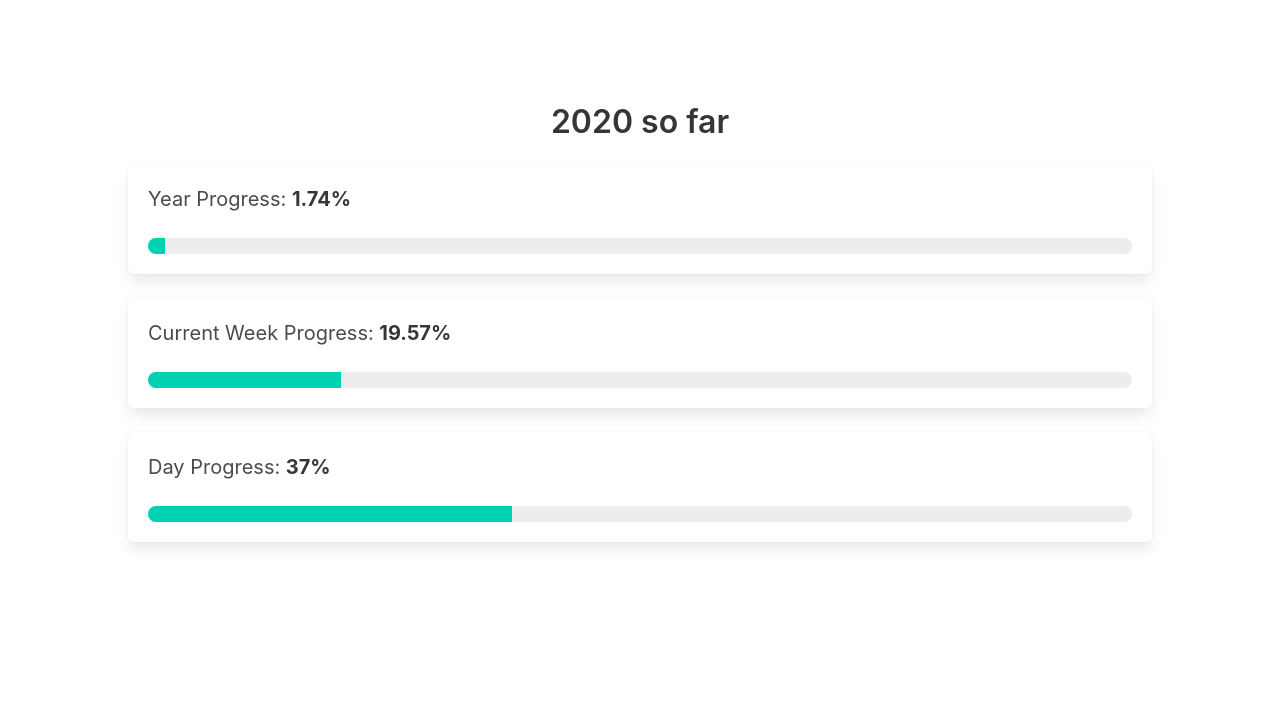
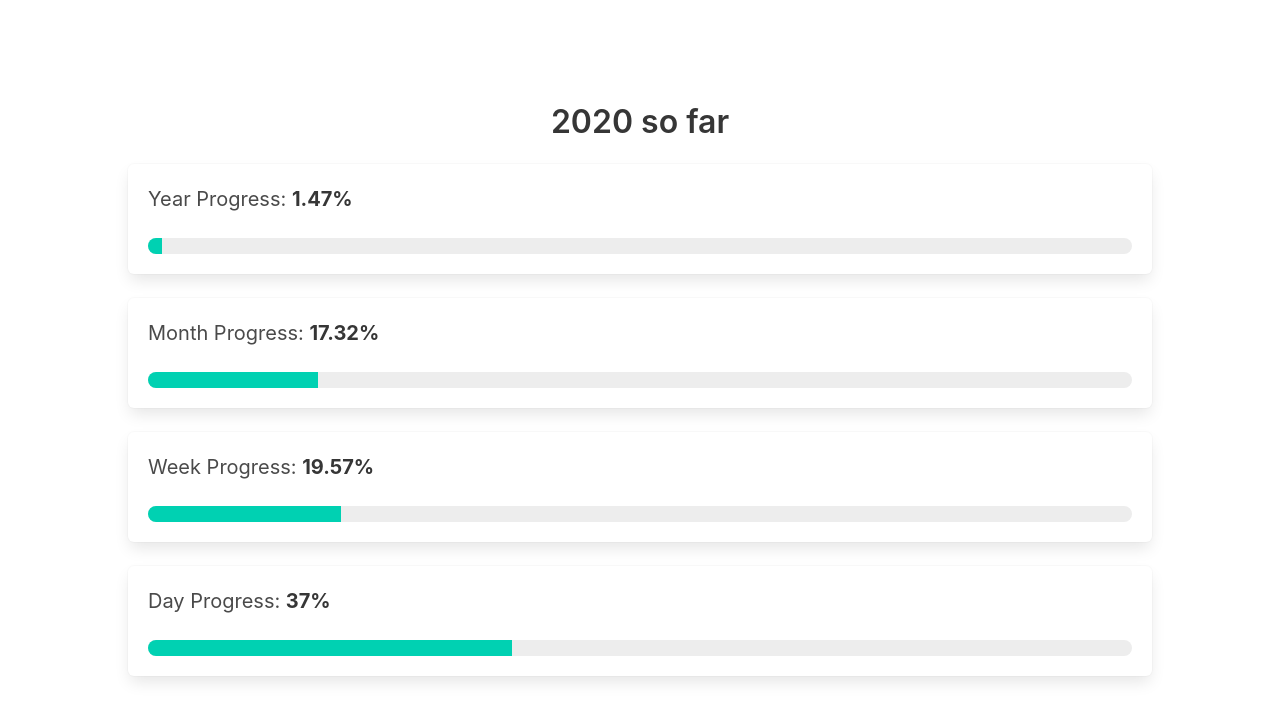
Before and after one commit to alenthomas/fleeting-time, a React (Create React App) app: page / in a window 1280 px wide. Shown: the top 720 px of the page. Built offline with nearby package versions, Linux system fonts and the light colour scheme.

Commit message:
Add month progress

```diff
--- a/src/App.js
+++ b/src/App.js
@@ -1,60 +1,55 @@
 import React from 'react';
-import { getRemainingDays, getRemainingHours, getRemainingDaysInWeek } from './utils';
+import {
+  getRemainingDays,
+  getRemainingHours,
+  getRemainingDaysInWeek,
+  getRemainingDaysInMonth
+} from './utils';
 import dayjs from 'dayjs';
 
 import './App.scss';
 
-
-function YearProgress({progress}) {
+function Progress({progress=0, name='year', className=''}) {
   return (
-    <div className='block box'>
-      <div className='content is-medium'>Year Progress: <strong>{`${progress}%`}</strong></div>
+    <div className={`block box ${className}`}>
+      <div className='content is-medium'>{`${name.charAt(0).toUpperCase()+name.slice(1)} Progress:`} <strong>{`${progress}%`}</strong></div>
       <progress className="progress is-primary" value={`${progress}`} max="100">{`${progress}%`}</progress>
     </div>
   )
 }
 
-function DayProgress({progress}) {
-  return (
-    <div className='block box'>
-      <div className='content is-medium'>Day Progress: <strong>{`${progress}%`}</strong></div>
-      <progress className="progress is-primary" value={`${progress}`} max="100">{`${progress}%`}</progress>
-
-    </div>
-  )
-}
-
-function WeekProgress({progress}) {
-  return (
-    <div className='block box'>
-      <div className='content is-medium'>Current Week Progress: <strong>{`${progress}%`}</strong></div>
-      <progress className="progress is-primary" value={`${progress}`} max="100">{`${progress}%`}</progress>
-    </div>
-  )
-}
 class App extends React.Component {
   constructor(props) {
     super(props);
-    this.state = { yearProgress: getRemainingDays(), weekProgress: getRemainingDaysInWeek(), dayProgress: getRemainingHours() };
+    this.state = {
+      yearProgress: getRemainingDays(),
+      monthProgress: getRemainingDaysInMonth(),
+      weekProgress: getRemainingDaysInWeek(),
+      dayProgress: getRemainingHours()
+    };
   }
   componentDidMount() {
     setInterval(this.refresh, 1000);
   }
   refresh = () => {
-    let [yearProgress, weekProgress, dayProgress] = [getRemainingDays(), getRemainingDaysInWeek(), getRemainingHours()];
-    this.setState({ yearProgress, weekProgress, dayProgress });
+    let [yearProgress, monthProgress, weekProgress, dayProgress] = [
+      getRemainingDays(),
+      getRemainingDaysInMonth(),
+      getRemainingDaysInWeek(),
+      getRemainingHours()
+    ];
+    this.setState({ yearProgress, monthProgress, weekProgress, dayProgress });
   }
   render() {
     return (
-    <div className="container">
+      <div className="container">
         <h3 className='title is-large'>{dayjs().year()} so far</h3>
-        <div className='block'>
-          <YearProgress progress={this.state.yearProgress} />
-        </div>
-      <WeekProgress progress={this.state.weekProgress} />
-      <DayProgress progress={this.state.dayProgress} />
-    </div>
-  );
+        <Progress progress={this.state.yearProgress} name='year' className='year' />
+        <Progress progress={this.state.monthProgress} name='month' className='month' />
+        <Progress progress={this.state.weekProgress} name='week' className='week' />
+        <Progress progress={this.state.dayProgress} name='day' className='day' />
+      </div>
+    );
   }
 }
 
--- a/src/utils.js
+++ b/src/utils.js
@@ -14,28 +14,28 @@ function round(num, decimal = 2) {
 
 export function getRemainingDays() {
   const today = dayjs();
-  const currentYear = dayjs().year();
-  const yearEnd = dayjs(`${currentYear}-12-31`);
-  const days = (days_of_a_year(currentYear) - yearEnd.diff(today, 'day', true)) * 100 / days_of_a_year(currentYear);
+  const yearEnd = dayjs().endOf('year');
+  const days = (days_of_a_year(today.year()) - yearEnd.diff(today, 'day', true)) * 100 / days_of_a_year(today.year());
   return round(days);
 }
 
 export function getRemainingHours() {
   const now = dayjs();
   const dayEnd = dayjs().endOf('day');
-  const hours = (86400 - dayEnd.diff(now, 'second', true)) * 100 / 86400;
-  return round(hours)
+  const hours = (86400 - dayEnd.diff(now, 'second', true)) * 100 / 86400; // 86400 = 1 * 24 * 60 * 60
+  return round(hours);
 }
 
 export function getRemainingDaysInWeek() {
   const now = dayjs();
   const weekEnd = dayjs().endOf('week');
-  const hours = (604800 - weekEnd.diff(now, 'second', true)) * 100 / 604800;
+  const hours = (604800 - weekEnd.diff(now, 'second', true)) * 100 / 604800; // 604800 = 7 * 24 * 60 * 60
   return round(hours);
 }
 
-// export function getRemainingWorkDayHours(start = 9, end = 17) {
-//   const now = dayjs();
-//   const dayEnd = dayjs().hour(hour);
-//   const hours = ()
-// }
+export function getRemainingDaysInMonth() {
+  const now = dayjs();
+  const monthEnd = dayjs().endOf('month');
+  const days = (dayjs().daysInMonth() - monthEnd.diff(now, 'day', true)) * 100 / dayjs().daysInMonth();
+  return round(days);
+}
```
Also changed, not shown: public/manifest.json.
